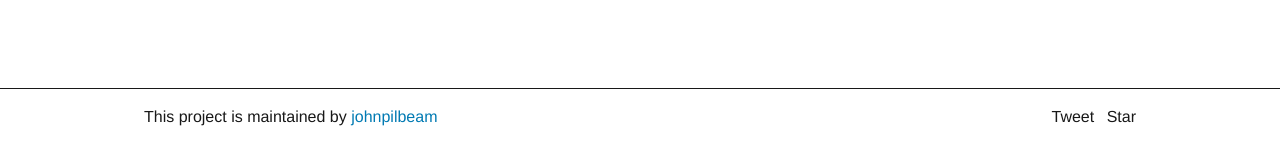
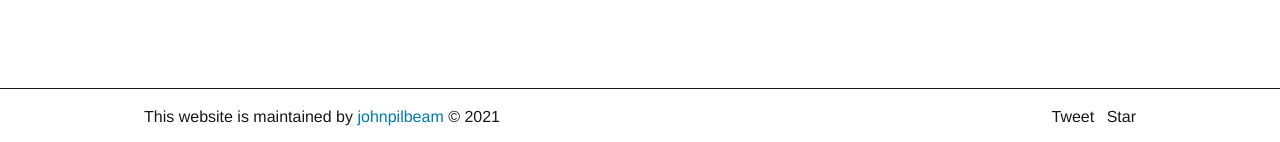
Before and after one commit to johnpilbeam/johnpilbeam.com, a Jekyll site: the page built from index.markdown, in a window 1280 px wide. Shown: the part 845-987 px from the top of the page. Built offline with Jekyll 4.4.1, drawn with Linux system fonts in a browser that asks for light colours; comment, search, counter and statistics services are not loaded.

Commit message:
Update footer.html

```diff
--- a/_includes/footer.html
+++ b/_includes/footer.html
@@ -1,6 +1,6 @@
 <div class="border-top-thin clearfix mt-2 mt-lg-4">
   <div class="container mx-auto px-2">
-    <p class="col-8 sm-width-full left py-2 mb-0">This project is maintained by <a class="text-accent" href="https://github.com/{{ site.github_username }}">{{ site.github_username }}</a></p>
+    <p class="col-8 sm-width-full left py-2 mb-0">This website is maintained by <a class="text-accent" href="https://github.com/{{ site.github_username }}">{{ site.github_username }}</a> &copy; {{ 'now' | date: "%Y" }}</p>
     <ul class="list-reset right clearfix sm-width-full py-2 mb-2 mb-lg-0">
       <li class="inline-block mr-1">
         <a href="https://twitter.com/share" class="twitter-share-button" data-hashtags="{{ site.title }}">Tweet</a> <script>!function(d,s,id){var js,fjs=d.getElementsByTagName(s)[0],p=/^http:/.test(d.location)?'http':'https';if(!d.getElementById(id)){js=d.createElement(s);js.id=id;js.src=p+'://platform.twitter.com/widgets.js';fjs.parentNode.insertBefore(js,fjs);}}(document, 'script', 'twitter-wjs');</script>
```
